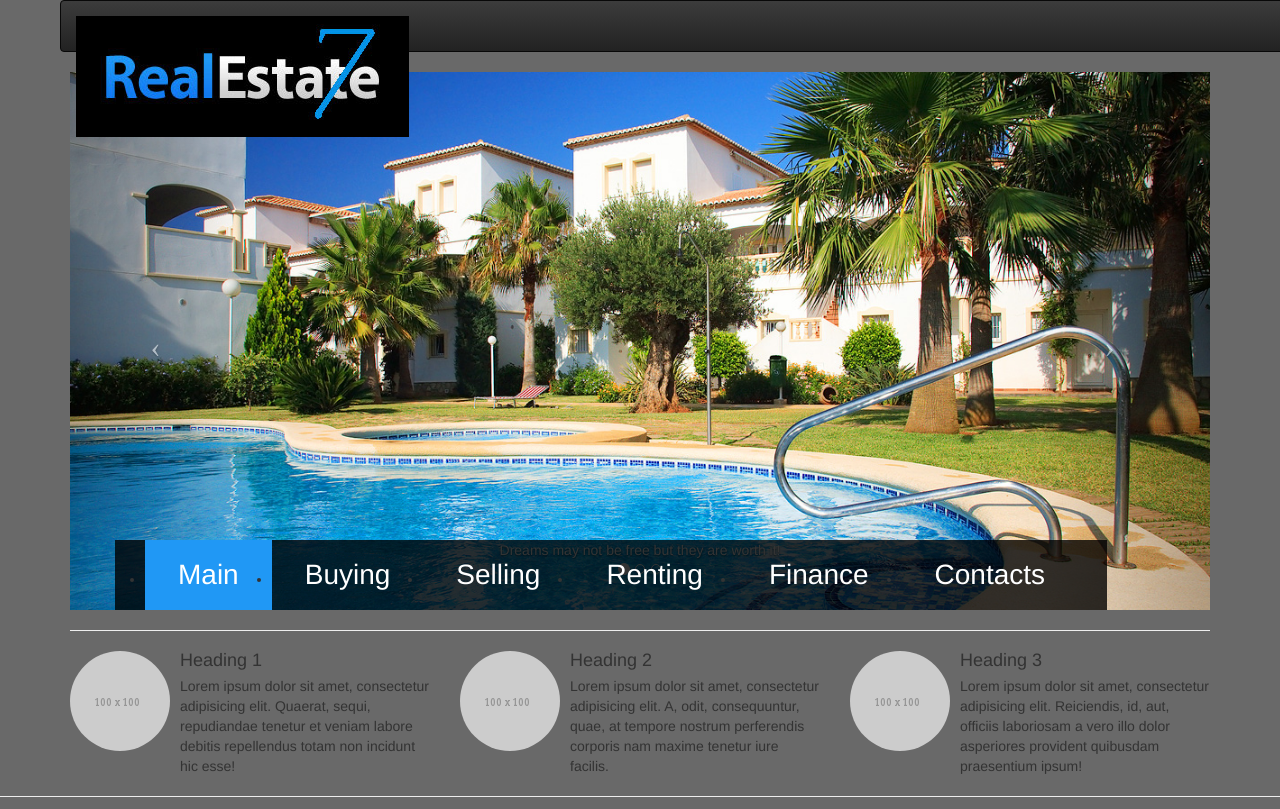
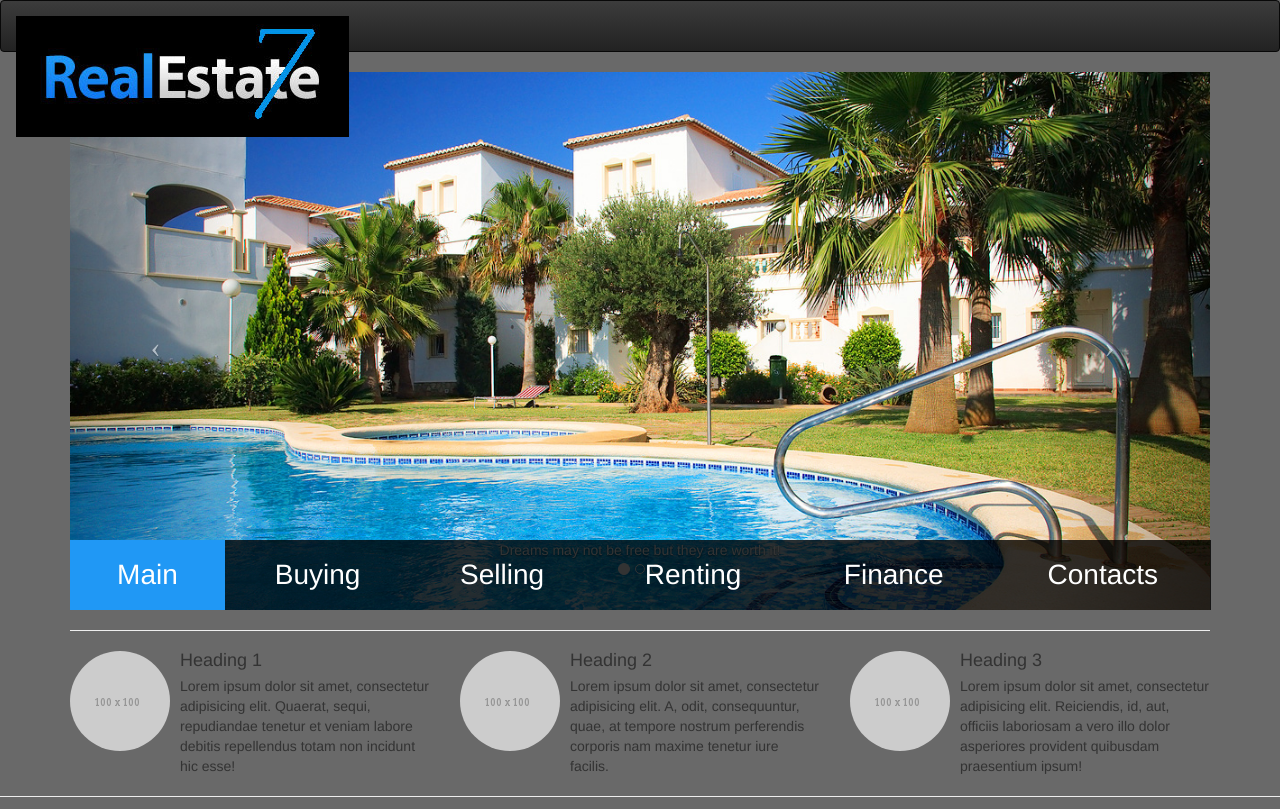
Before and after one commit to Funce/RealEstate7, a PHP site: page / in a window 1280 px wide; the page is wider, and only the part inside the window is pictured. Shown: the top 809 px of that part. Run offline with PHP 8.4, Linux system fonts and the light colour scheme.

Commit message:
Spread and fix Navigation, and fix the CSS

```diff
--- a/css/style.css
+++ b/css/style.css
@@ -1,7 +1,26 @@
-nav {position:absolute; left:60px; bottom:0; z-index:100; background:url(../img/nav-bg.png) 0 0 repeat;}
-ul.menu {margin:0 29px 0 30px;}
-ul.menu li {float:left; line-height:35px; margin:0px 0 0px 0px; background:transparent;}
-ul.menu li a {font-size:28px; line-height:35px; color:#fff; display:block; padding: 17px 33px 18px 33px; }
+nav {
+	z-index: 100;
+}
+#main_navigation {
+	position: absolute;
+	width: 97.5%;
+	bottom: 0;
+	z-index:100;
+	background: url(../img/nav-bg.png) 0 0 repeat;
+	display: table;
+}
+ul.menu {
+	display: table-row;
+}
+
+ul.menu li {
+	display: table-cell;
+	line-height:35px;
+	background: transparent;
+	text-align: center;
+
+}
+ul.menu li a {font-size:28px; line-height:35px; color:#fff; display:inline-block; padding: 17px 33px 18px 33px; }
 ul.menu li:hover , ul.menu li.current {background:#2098f5;}
 /*********************************header*************************************/
 header {width:100%; z-index:101; }
--- a/index.php
+++ b/index.php
@@ -60,6 +60,7 @@
 		  </div>
 		  <a class="left carousel-control" href="#carousel-299058" data-slide="prev"><span class="icon-prev"></span></a> <a class="right carousel-control" href="#carousel-299058" data-slide="next"><span class="icon-next"></span></a></div>
 		<nav>
+			<div id="main_navigation">
 				<ul class="menu">
 					<li class="current"><a href="index.html">Main</a></li>
 					<li><a href="buying.html">Buying</a></li>
@@ -68,6 +69,7 @@
 					<li><a href="finance.html">Finance</a></li>
 					<li><a href="contacts.html">Contacts</a></li>
 				</ul>
+			</div>
      	</nav>
       </div>
     </div>
```
Lines whose indentation alone changed are shown as unchanged.
